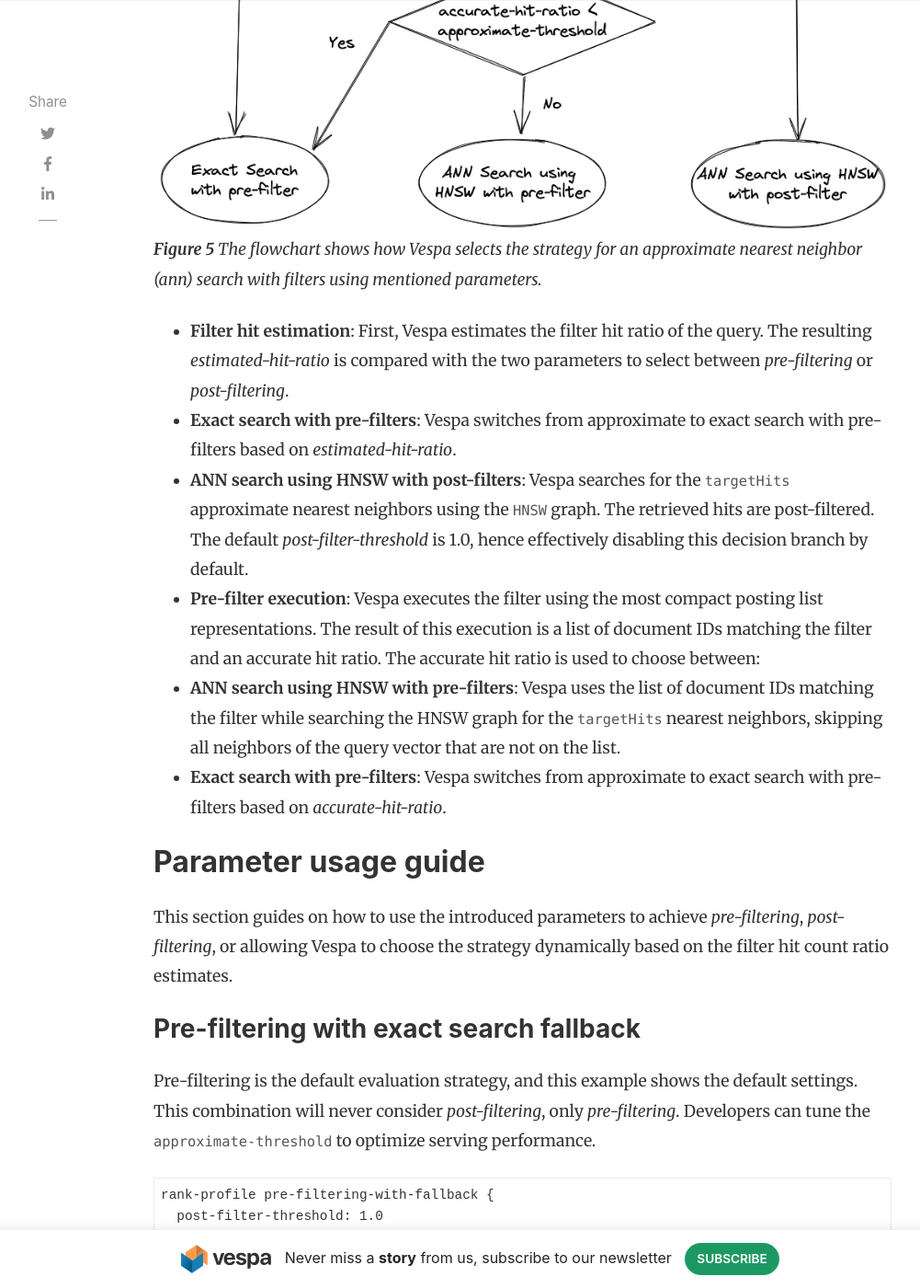
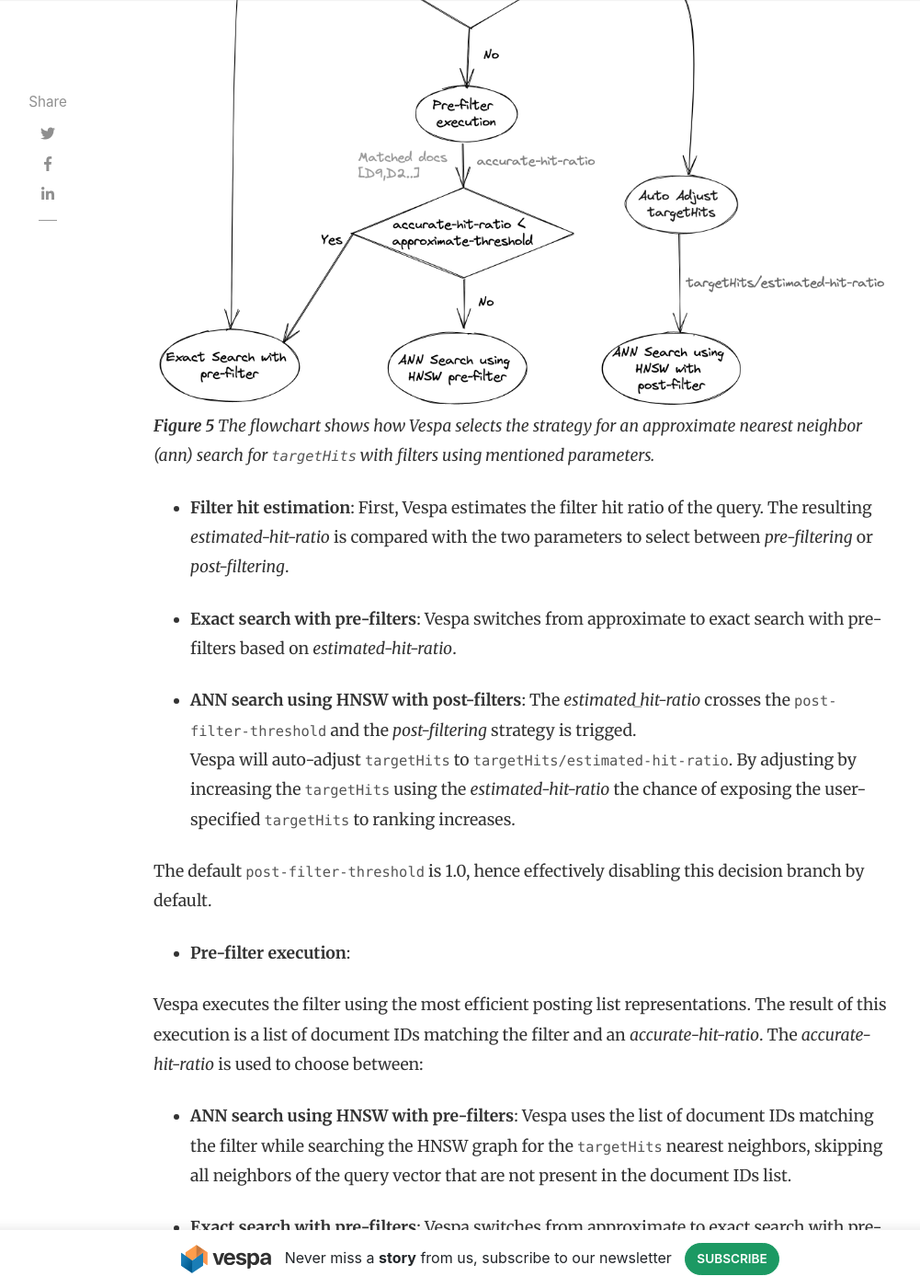
Before and after one commit to vespa-engine/blog, a Jekyll site: the page built from _posts/2022-05-09-constrained-approximate-nearest-neighbor-search.md, in a window 1280 px wide and 1400 px high, scrolled down 11300 px. Shown: the whole window at 92% size, without its empty margins (118-1119 px from the left). Built offline with Jekyll 4.4.1, drawn with Linux system fonts in a browser that asks for light colours; nearby versions of some CDN libraries; comment, search, counter and statistics services are not loaded; some of the changed text lies outside the part shown.

Commit message:
Adopt auto adjustment of targetHits for post filtering

```diff
--- a/_posts/2022-05-09-constrained-approximate-nearest-neighbor-search.md
+++ b/_posts/2022-05-09-constrained-approximate-nearest-neighbor-search.md
@@ -249,23 +249,36 @@
 </em>
 
 ### Filtering strategies and serving performance
-From a performance and serving cost perspective, a high level summary the filtering strategies:
+From a performance and serving cost perspective, one can summarize on a high level:
 
-* Pure approximate nearest neighbor search without filters is the cheapest.
-* *Post-filtering* is less resource-intensive than pre-filtering for the same number of `targetHits`.
-* *Pre-filtering* uses more resources than *post-filtering* as it needs to execute the
-filter and then search the `HNSW` graph, constrained by the document ID list produced by the pre-filter execution.
+* Unconstrained approximate nearest neighbor search without filters is the fastest option, but real-world applications
+needs constrained vector search. Pre-building several nearest neighbor indexes using pre-defined constraints offline also
+cost resources and index management.
+
+* *Post-filtering* is less resource-intensive than pre-filtering for the **same** number of `targetHits`. Increasing
+`targetHits` to combat the effect of *post-filtering* changes cost of the query as increasing `targetHits` increases the
+number of distance calculations.
+
+* *Pre-filtering* uses more resources than *post-filtering* for the **same** number of `targetHits`.
+*pre-filtering* needs to execute the filter and then search the `HNSW` graph,
+constrained by the document ID list produced by the pre-filter execution.
 
 
 <img src="/assets/2022-05-09-constrained-approximate-nearest-neighbor-search/pre-filter-approximate-threshold.png"/>
-<em>**Figure 4** With the pre-filtering strategy, searching the `HNSW` graph with a restrictive pre-filter
-result (few hits) causes the greedy graph search to traverse many nodes before finding the `targetHits`
+<em>**Figure 4** Approximate search with pre-filtering versus exact search with pre-filtering</em>
+
+Figure 4 illustrates the performance characteristics of approximate search and exact search when using pre-filtering
+with increasing *hit count rate*.
+
+With the *pre-filtering* strategy, searching the `HNSW` graph with a restrictive pre-filter
+result causes the greedy graph search to traverse many nodes before finding the `targetHits`
 which satisfies the document ID list from the pre-filter execution.
+
 Due to this, there is a sweet spot or threshold where an exact search with filters
 has a lower computational cost than an approximate search using the document ID list from the pre-filter execution.
 The actual threshold value depends on vector dimensionality, `HNSW` graph properties,
 and the number of vectors indexed in the Vespa instance.
-</em>
+
 
 ## Controlling the filtering behavior with approximate nearest neighbor search
 Vespa exposes two parameters that control the query-time filtering strategy.
@@ -287,26 +300,36 @@
 
 <img src="/assets/2022-05-09-constrained-approximate-nearest-neighbor-search/flowchart.png"/>
 <em>**Figure 5** The flowchart shows how Vespa selects the
-strategy for an approximate nearest neighbor (ann) search with filters using mentioned parameters.</em>
+strategy for an approximate nearest neighbor (ann) search for `targetHits` with filters using mentioned parameters.</em>
 
 * **Filter hit estimation**:
 First, Vespa estimates the filter hit ratio of the query.
 The resulting *estimated-hit-ratio* is compared with the two parameters to select between *pre-filtering* or *post-filtering*.
+
 * **Exact search with pre-filters**:
 Vespa switches from approximate to exact search with pre-filters based on *estimated-hit-ratio*.
+
 * **ANN search using HNSW with post-filters**:
-Vespa searches for the `targetHits` approximate nearest neighbors using the `HNSW` graph.
-The retrieved hits are post-filtered.
-The default *post-filter-threshold* is 1.0, hence effectively disabling this decision branch by default.
+The *estimated_hit-ratio* crosses the `post-filter-threshold` and the *post-filtering* strategy is trigged.
+Vespa will auto-adjust `targetHits` to `targetHits/estimated-hit-ratio`.
+By adjusting by increasing the `targetHits` using the *estimated-hit-ratio* the chance of exposing the
+user-specified `targetHits` to ranking increases.
+
+The default `post-filter-threshold` is 1.0, hence effectively disabling this decision branch by default.
+
 * **Pre-filter execution**:
-Vespa executes the filter using the most compact posting list representations.
-The result of this execution is a list of document IDs matching the filter and an accurate hit ratio.
-The accurate hit ratio is used to choose between:
+
+Vespa executes the filter using the most efficient posting list representations.
+The result of this execution is a list of document IDs matching the filter and an *accurate-hit-ratio*.
+The *accurate-hit-ratio* is used to choose between:
+
 * **ANN search using HNSW with pre-filters**:
 Vespa uses the list of document IDs matching the filter while searching the HNSW graph for the `targetHits`
-nearest neighbors, skipping all neighbors of the query vector that are not on the list.
+nearest neighbors, skipping all neighbors of the query vector that are not present in the document IDs list.
+
 * **Exact search with pre-filters**:
-Vespa switches from approximate to exact search with pre-filters based on *accurate-hit-ratio*.
+Vespa switches from approximate to exact search with pre-filters since *accurate-hit-ratio* is
+less than `approximate-threshold`.
 
 ## Parameter usage guide
 
@@ -316,7 +339,7 @@
 ### Pre-filtering with exact search fallback
 Pre-filtering is the default evaluation strategy, and this example shows the default settings.
 This combination will never consider *post-filtering*, only *pre-filtering*.
-Developers can tune the `approximate-threshold` to optimize serving performance.
+Developers can tune the `approximate-threshold` to optimize the sweet spot threshold for falling back to exact search.
 <pre>
 rank-profile pre-filtering-with-fallback {
   post-filter-threshold: 1.0
@@ -327,9 +350,10 @@
 ### Post-filtering with exact search fallback
 The following example uses *post-filtering* as a rule and *pre-filtering* is effectively disabled.
 This strategy will always search the `HNSW` graph unconstrained, unless the `estimated-hit-ratio`
-is less than 5%. Falling back to the exact search for estimated restrictive filters could be
-considered a way to improve functionality as exact search will guarantee to expose `targetHits` to ranking
-as long as the filter matches more than one document.
+is less than the `approximate-threshold` of 5% where it uses exact search. Vespa's *post-filtering*
+implementation adjusts `targetHits` to `targetHits/estimated-hit-ratio` to increase the chance
+of exposing the real `targetHits` to ranking. By auto adjusting the `targetHits`, developers don't need
+to guess a higher value for `targetHits` to overcome the drawback of the *post-filtering* strategy.
 
 <pre>
 rank-profile post-filtering-with-fallback {
@@ -338,11 +362,11 @@
 }
 </pre>
 
-### Hybrid - allow Vespa to choose between pre- and post-filtering
+### Let Vespa choose between pre- and post-filtering
 The previous examples set extreme values for *post-filter-threshold*, either disabling or enabling it.
 
 The following combination allows Vespa to choose the strategy
-dynamically based on the `estimated-hit-ratio` estimate.
+dynamically for optimal performance using the `estimated-hit-ratio` estimate.
 
 <pre>
 rank-profile hybrid-filtering {
@@ -350,10 +374,15 @@
     approximate-threshold: 0.05
 }
 </pre>
-This parameter combination will trigger *post-filtering* for relaxed filters,
+
+This parameter combination will trigger *post-filtering* with auto adjusted `targetHits` for relaxed filters,
 estimated to match more than 75% of the documents.
 Moderate filters (between 5% and 75%) are evaluated using *pre-filtering*
-and restrictive filters (&lt; 5%) are evaluated using exact search.
+and restrictive filters (&lt; 5%) are evaluated using exact search. As mentioned in the *Search query planning and estimation*
+section, the *estimated-hit-ratio* is an **estimate** which is conservative and will always overshoot. As a consequence, the
+the auto-adjustment of `targetHits` might undershoot, resulting in exposing fewer than `targetHits` to ranking
+after *post_filtering*.
+
 
 ## Summary
 Constraining search for nearest neighbors using query-time constraints is mission-critical for
```
Also changed, not shown: other parts of _posts/2022-05-09-constrained-approximate-nearest-neighbor-search.md (+1 -1 lines), assets/2022-05-09-constrained-approximate-nearest-neighbor-search/flowchart.png.
